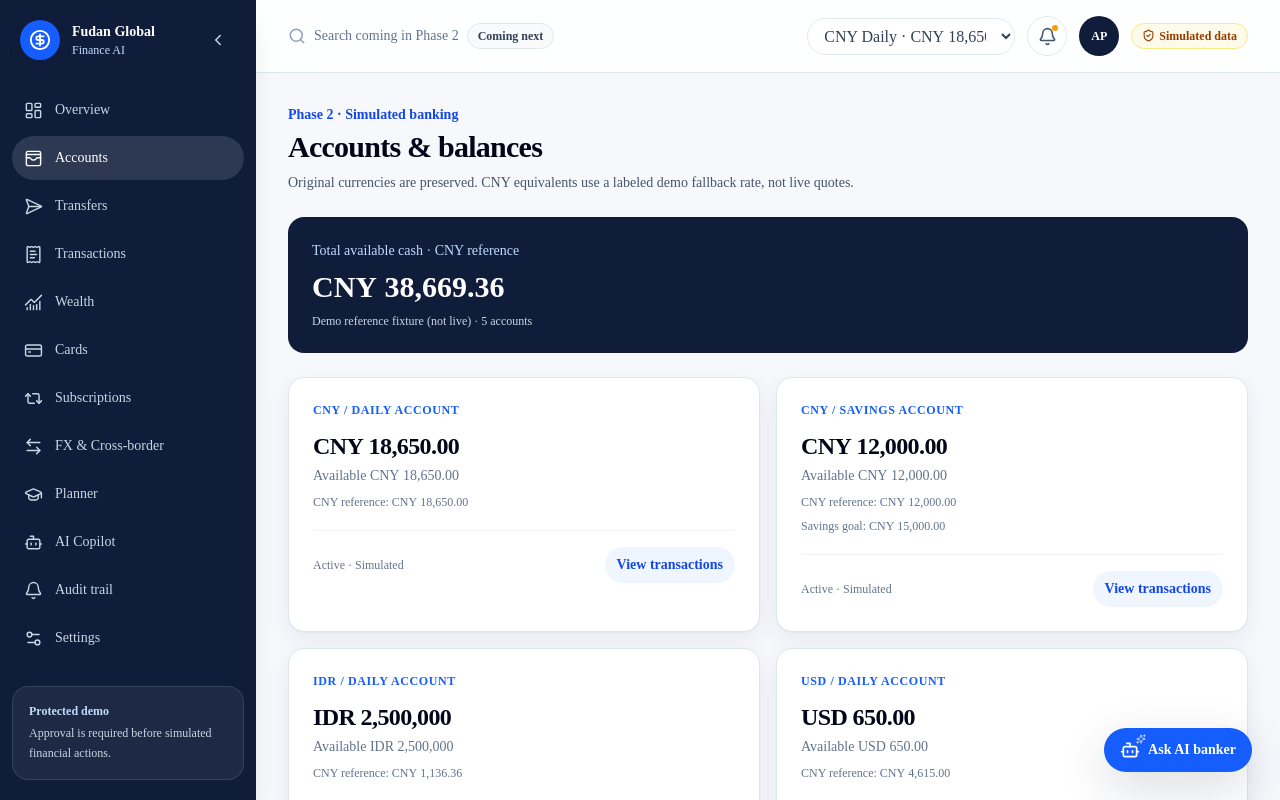
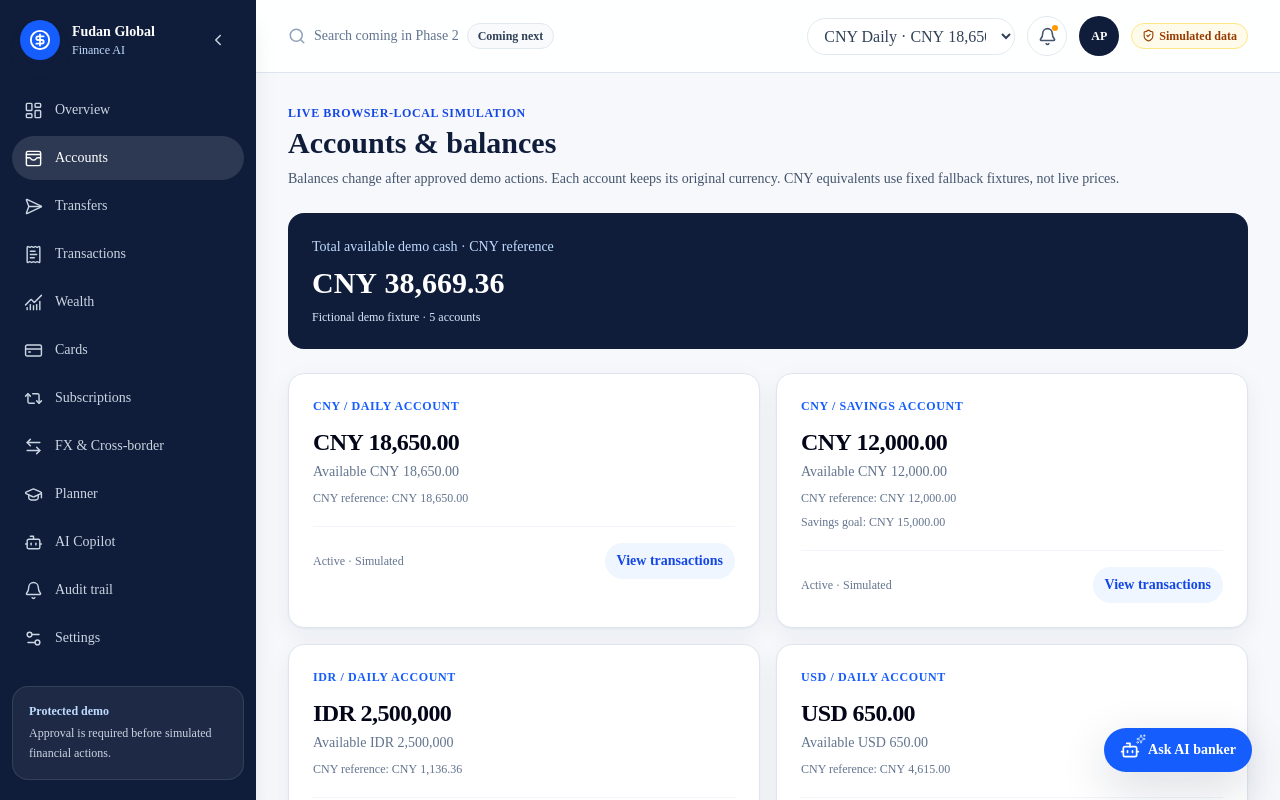
Before and after one commit to jamienatorX/fudan-global-finance-ai, a Next.js app: page /accounts in a window 1280 px wide. Shown: the top 800 px of the page. Built offline with nearby package versions, Linux system fonts and the light colour scheme.

Commit message:
feat: render live financial state rather than static fixture

```diff
--- a/app/(product)/accounts/page.tsx
+++ b/app/(product)/accounts/page.tsx
@@ -1,24 +1,2 @@
-import { DemoFinancialRepository } from '../../../src/demo/demo-financial-repository';
-import { DEMO_USER_ID } from '../../../src/demo/seed';
-import { AccountList } from '../../../src/features/accounts/account-list';
-import { getOverviewModel } from '../../../src/features/overview/overview-queries';
-import { formatMoney } from '../../../src/domain/money';
-
-export default async function AccountsPage() {
-  const repository = new DemoFinancialRepository();
-  const [accounts, overview] = await Promise.all([
-    repository.listAccounts(DEMO_USER_ID),
-    getOverviewModel(repository, DEMO_USER_ID),
-  ]);
-  return (
-    <div className="space-y-6">
-      <header><p className="text-sm font-semibold text-blue-700">Phase 2 · Simulated banking</p><h1 className="mt-1 text-3xl font-bold tracking-tight text-slate-950">Accounts & balances</h1><p className="mt-2 text-sm text-slate-600">Original currencies are preserved. CNY equivalents use a labeled demo fallback rate, not live quotes.</p></header>
-      <section className="rounded-2xl bg-[var(--color-navy)] p-6 text-white" aria-label="Account overview">
-        <p className="text-sm text-blue-200">Total available cash · CNY reference</p>
-        <p className="mt-2 text-3xl font-bold tabular-nums">{formatMoney(overview.availableCash)}</p>
-        <p className="mt-2 text-xs text-slate-300">Demo reference fixture (not live) · {accounts.length} accounts</p>
-      </section>
-      <AccountList accounts={accounts} reportingBalances={overview.accountBalances} />
-    </div>
-  );
-}
+import { LiveAccounts } from '../../../src/features/demo/live-pages';
+export default function Page(){return <LiveAccounts/>;}
```
